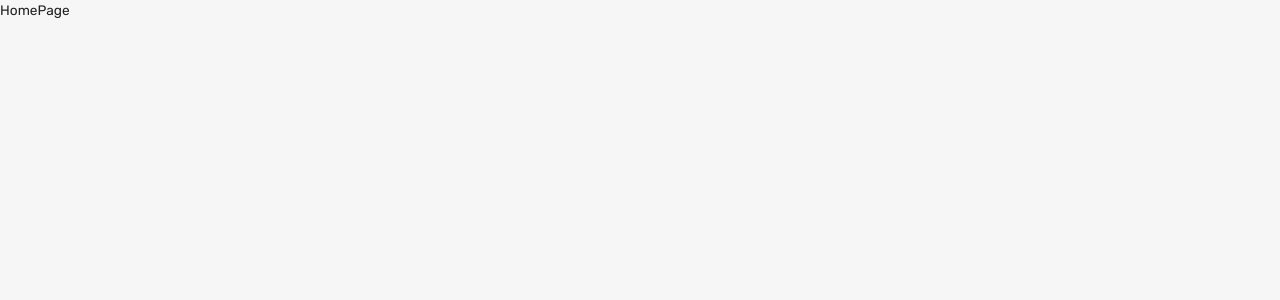
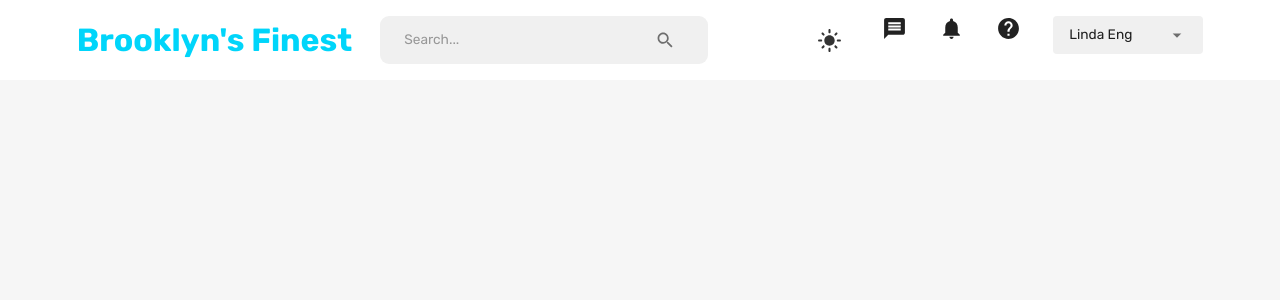
Before and after one commit to LindaEng/mern-social-media, a React (Create React App) app in the folder client/: page /home in a window 1280 px wide. Shown: the top 300 px of the page. Built offline with nearby package versions, Linux system fonts and the light colour scheme.

Commit message:
nav bar completed

```diff
--- a/client/src/scenes/homePage/index.jsx
+++ b/client/src/scenes/homePage/index.jsx
@@ -1,7 +1,11 @@
+import { Box } from '@mui/material'
 import React from 'react'
+import Navbar from '../navBar'
 
 export const HomePage = () => {
   return (
-    <div>HomePage</div>
+    <Box>
+      <Navbar />
+    </Box>
   )
 }
--- a/client/src/scenes/navBar/index.jsx
+++ b/client/src/scenes/navBar/index.jsx
@@ -21,12 +21,163 @@
   Close
 } from "@mui/icons-material"
 import { useDispatch, useSelector } from "react-redux"
-import { setMode, setLogout } from "state"
+import { setMode, setLogout } from "../../state"
 import { useNavigate } from "react-router-dom"
 import FlexBetween from '../../components/FlexBetween'
 ////
 export const Navbar = () => {
+  const [isMobileMenuToggled, setIsMobileMenuToggled] = useState(false)
+  const dispatch = useDispatch()
+  const navigate = useNavigate()
+  const user = useSelector((state) => state.user)
+  const isNonMobileScreens = useMediaQuery("(min-width: 1000px)")
+
+  const theme = useTheme()
+  const neutralLight = theme.palette.neutral.light
+  const dark = theme.palette.neutral.dark
+  const background = theme.palette.background.default
+  const primaryLight = theme.palette.primary.light
+  const alt = theme.palette.background.alt
+
+  const fullName = `${"Linda"} ${"Eng"}` // need to change later
+
   return (
-    <div>Navbar</div>
+    <FlexBetween padding="1rem 6%" backgroundColor={alt}>
+      <FlexBetween gap="1.75rem">
+        <Typography
+          fontWeight="bold"
+          fontSize="clamp(1rem, 2rem, 2.25rem)"
+          color="primary"
+          onClick={() => navigate("/home")}
+        >
+          Brooklyn's Finest
+        </Typography>
+        {isNonMobileScreens && (
+          <FlexBetween
+            backgroundColor={neutralLight}
+            borderRadius="9px"
+            gap="3rem"
+            padding="0.1rem 1.5rem"
+          >
+            <InputBase placeholder="Search..." />
+            <IconButton>
+              <Search/>
+            </IconButton>
+          </FlexBetween>
+        )}
+      </FlexBetween>
+
+      {/* Desktop Nav */}
+
+      {isNonMobileScreens ? (<FlexBetween gap="2rem">
+        <IconButton onClick={() => dispatch(setMode())}>
+          {theme.palette.mode === "dark" ? (
+            <DarkMode sx={{ fontSize: "25px"}} />
+          ) : (
+            <LightMode sx={{ color: dark, fontSize: "25px"}}/>
+          )}
+        </IconButton>
+        <Message sx={{ fontSize: "25px"}} />
+        <Notifications sx={{ fontSize: "25px" }} />
+        <Help sx={{ fontSize: " 25px "}} />
+        <FormControl variant="standard" value={{fullName}}>
+          <Select
+            value={fullName}
+            sx={{
+              backgroundColor: neutralLight,
+              width: "150px",
+              borderRadius: "0.25rem",
+              p: "0.25rem 1rem",
+              "& .MuiSvgIcon-root": {
+                pr: "0.25rem",
+                width: "3rem"
+              },
+              "& .MuiSelect-select:focus": {
+                backgroundColor: neutralLight
+              }
+            }}
+            input={<InputBase />}
+          >
+            <MenuItem value={fullName}>
+              <Typography>{fullName}</Typography>
+            </MenuItem>
+            <MenuItem onClick={() => dispatch(setLogout())}>
+              Log Out
+            </MenuItem>
+          </Select>
+        </FormControl>
+      </FlexBetween>) : (
+      <IconButton
+        onClick={() => setIsMobileMenuToggled(!isMobileMenuToggled)}
+      >
+        <Menu/>
+      </IconButton>)}
+
+      {/* Mobile */}
+      {!isNonMobileScreens && isMobileMenuToggled && (
+        <Box
+          position="fixed"
+          right="0"
+          bottom="0"
+          height="100%"
+          zIndex="10"
+          maxWidth="500px"
+          minWidth="300px"
+          backgroundColor={background}
+        >
+          {/* close icon */}
+          <Box display="flex" justifyContent="flex-end" p="1rem">
+            <IconButton
+              onClick={() => setIsMobileMenuToggled(!isMobileMenuToggled)}
+            >
+              <Close />
+            </IconButton>
+          </Box>
+
+          {/* Menu Items */}
+
+          <FlexBetween display="flex" flexDirection="column" justifyContent="center" alignItems="center" gap="3rem">
+            <IconButton onClick={() => dispatch(setMode())}>
+            {theme.palette.mode === "dark" ? (
+              <DarkMode sx={{ fontSize: "25px"}} />
+            ) : (
+              <LightMode sx={{ color: dark, fontSize: "25px"}}/>
+            )}
+          </IconButton>
+          <Message sx={{ fontSize: "25px"}} />
+          <Notifications sx={{ fontSize: "25px" }} />
+          <Help sx={{ fontSize: " 25px "}} />
+          <FormControl variant="standard" value={{fullName}}>
+            <Select
+              value={fullName}
+              sx={{
+                backgroundColor: neutralLight,
+                width: "150px",
+                borderRadius: "0.25rem",
+                p: "0.25rem 1rem",
+                "& .MuiSvgIcon-root": {
+                  pr: "0.25rem",
+                  width: "3rem"
+                },
+                "& .MuiSelect-select:focus": {
+                  backgroundColor: neutralLight
+                }
+              }}
+              input={<InputBase />}
+            >
+              <MenuItem value={fullName}>
+                <Typography>{fullName}</Typography>
+              </MenuItem>
+              <MenuItem onClick={() => dispatch(setLogout())}>
+                Log Out
+              </MenuItem>
+            </Select>
+          </FormControl>
+          </FlexBetween>
+        </Box>
+      )}
+    </FlexBetween>
   )
 }
+
+export default Navbar
```
